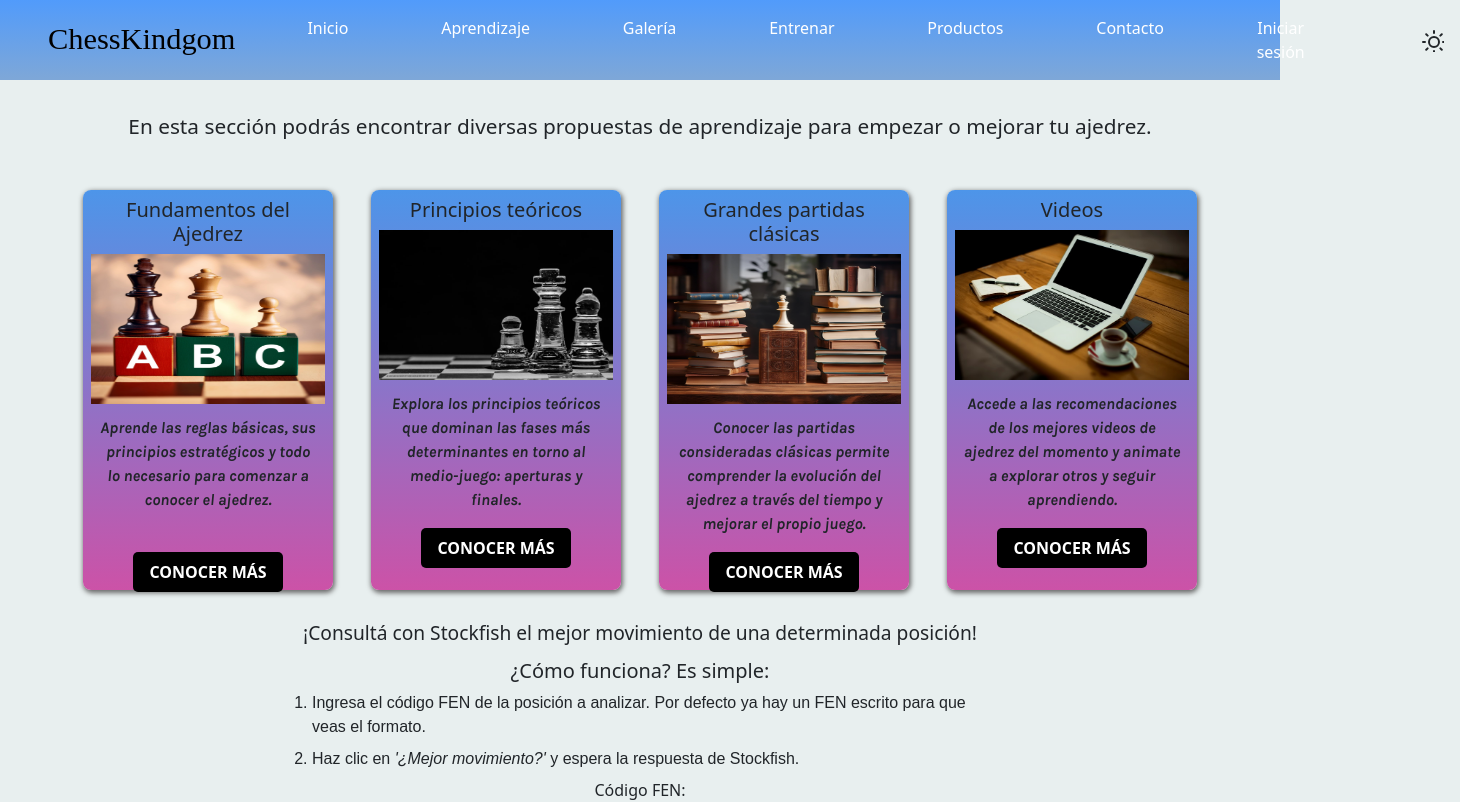
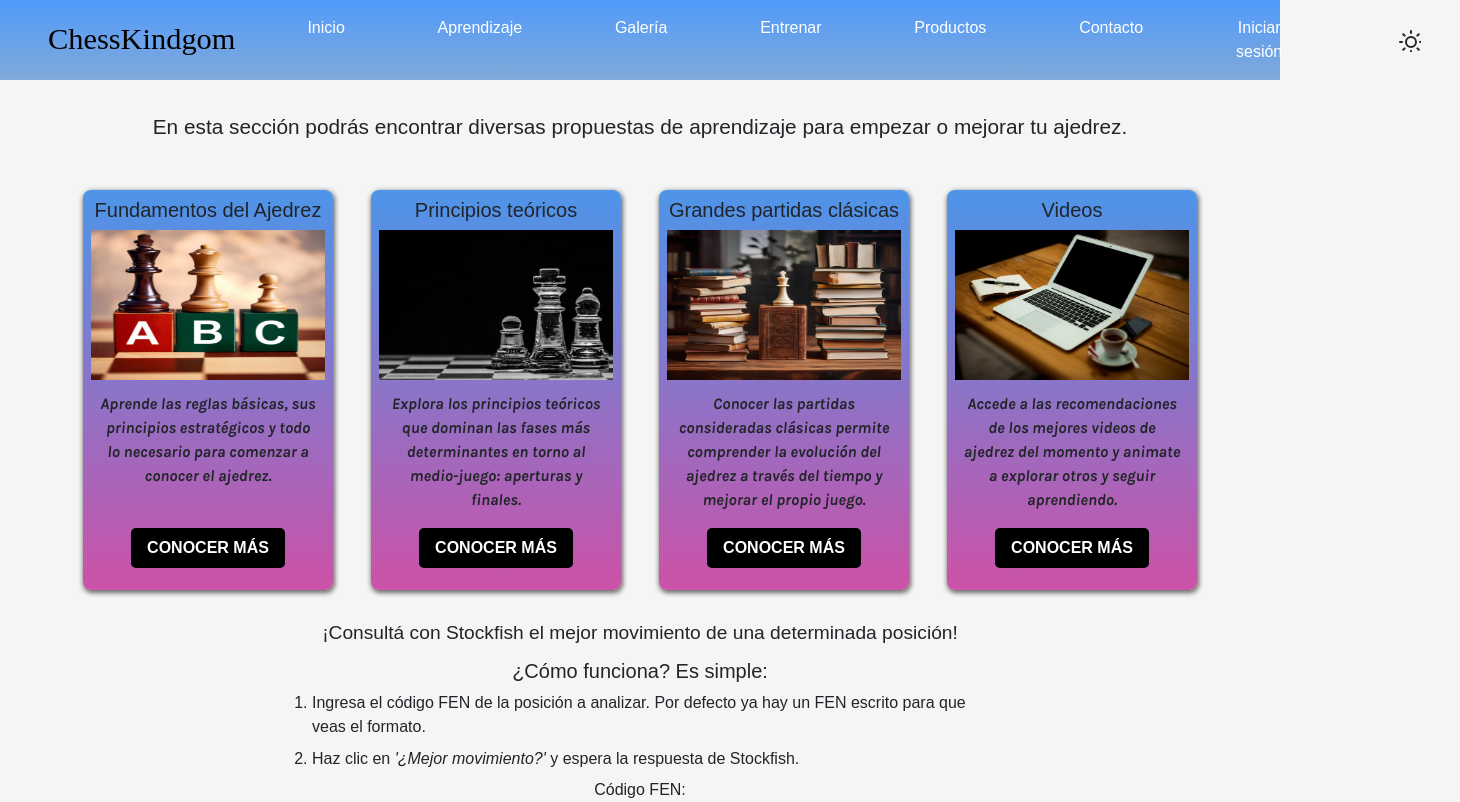
Before and after one commit to KingLear90/chesskingdom_deploy, a React (Vite) app in the folder front/: page /learn in a window 1280 px wide. Shown: the top 802 px of the page, 1460 px wide, since content can reach past the window. Built offline with nearby package versions, Linux system fonts and the light colour scheme; a web font is replaced by a local one.

Commit message:
update style

```diff
--- a/front/src/components/Users/Users.css
+++ b/front/src/components/Users/Users.css
@@ -1,3 +1,23 @@
+body {
+    font-family: Arial, sans-serif;
+    margin: 0;
+    min-height: 50vh;
+    padding: 0;
+    background-color: #f5f5f5;
+}
+
+h3{
+    color: #04a43f;
+    font-size: 1.5rem;
+    font-weight: 600;
+    margin-bottom: 1rem;
+    text-align: center;
+}
+
+.users-section{
+    margin-bottom: 5rem;
+}
+
 .user-card .MuiIconButton-root:hover {
     color: red;
     background-color: rgba(255, 255, 255, 1);
--- a/front/src/components/Users/Users.tsx
+++ b/front/src/components/Users/Users.tsx
@@ -1,3 +1,4 @@
+import './Users.css'
 import { useState } from 'react';
 import { useFetchUser } from '../../hooks/user/useFetchUser';
 import { useDeleteUser } from '../../hooks/user/useDeleteUser';
```
